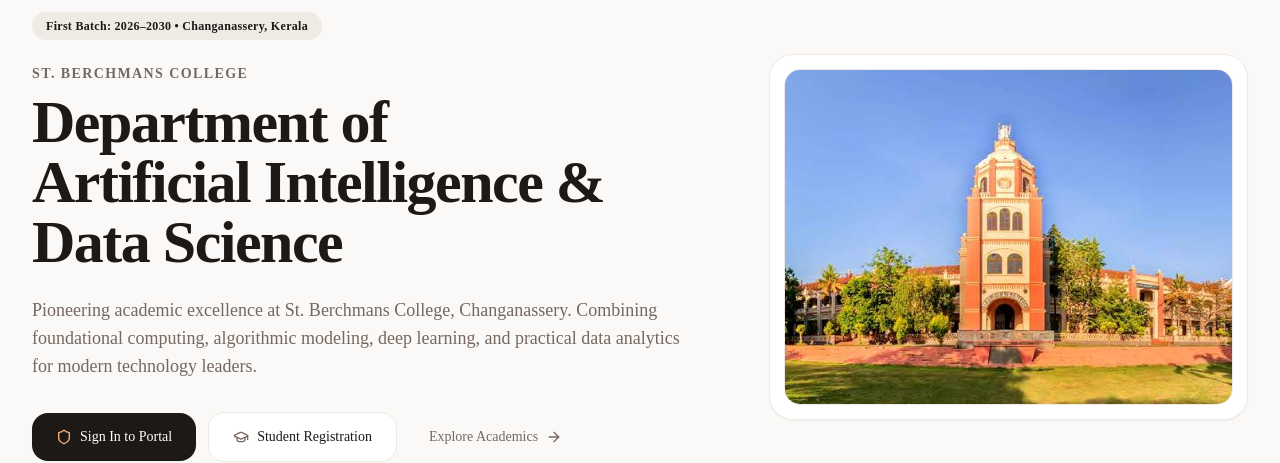
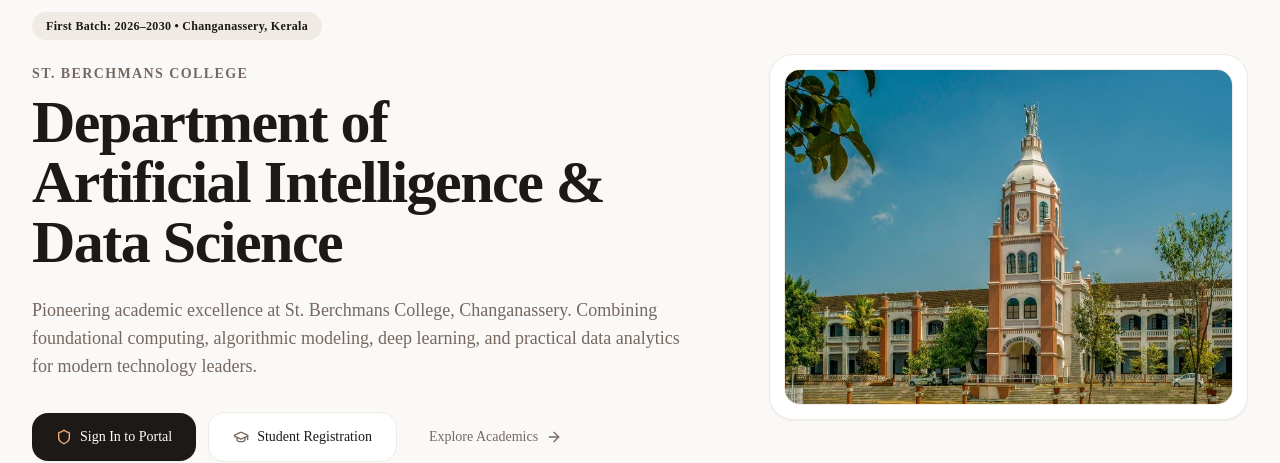
Before and after one commit to abhi-shek-kk/monday-website, a Next.js app: page / in a window 1280 px wide. Shown: the part 149-612 px from the top of the page. Built offline with nearby package versions, Linux system fonts and the light colour scheme; no server answers; the database is empty.

Commit message:
Update hero image on homepage to IMG_04.jpg

```diff
--- a/src/app/page.tsx
+++ b/src/app/page.tsx
@@ -106,7 +106,7 @@
               >
                 <div className="relative w-full aspect-[4/3] rounded-2xl overflow-hidden bg-[#FBF9F7] border border-[#EFEAE3]">
                   <Image
-                    src="/images/home/sb-college-centre.jpg"
+                    src="/images/home/IMG_04.jpg"
                     alt="St. Berchmans College campus infrastructure"
                     fill
                     priority
```
Also changed, not shown: public/images/home/IMG_04.jpg (added), 1 other file (tests, documents, lock files or other folders).
